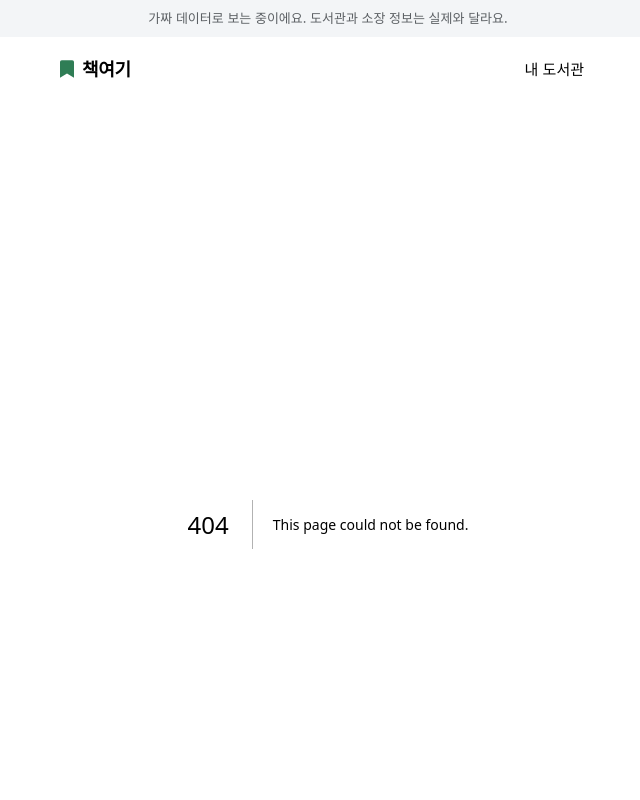
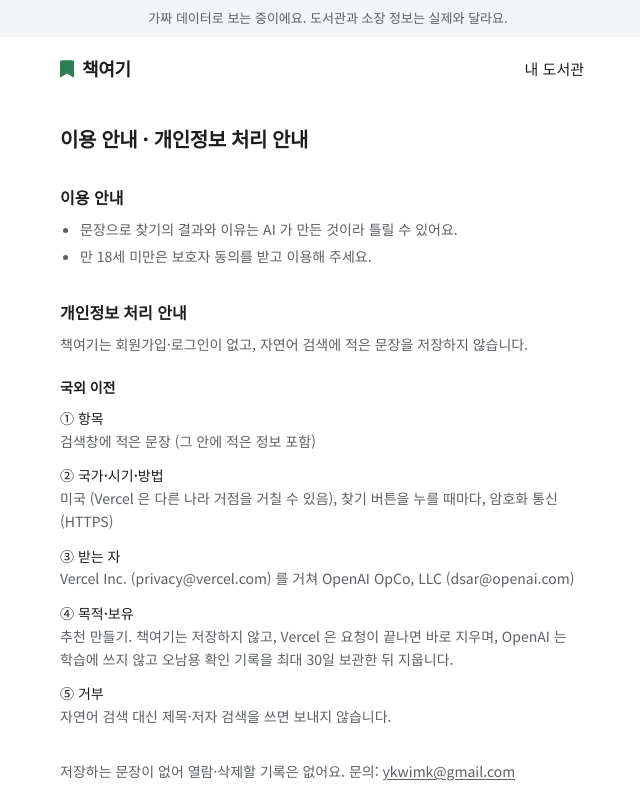
Before and after one commit to ykwimk/bookhere, a Next.js app: page /ask/about in a window 1280 px wide. Before the commit this address had no page. Shown: the top 800 px of the page, without its empty margins (312-952 px from the left). Built offline with nearby package versions, Linux system fonts and the light colour scheme.

Commit message:
feat: 문장 찾기 이용 안내·개인정보 처리 안내 페이지
Vercel AI 약관 8.3 필수 (verifier 2026-11-10 B 고친 판). /ask 와 같이 askOpen 이 닫히면 404.

Co-Authored-By: Claude Opus 5.5 <noreply@anthropic.com>

```diff
--- /dev/null
+++ b/app/ask/about/page.tsx
@@ -0,0 +1,74 @@
+import type { Metadata } from 'next';
+import { notFound } from 'next/navigation';
+import { askOpen } from '@/lib/ask/guard';
+import { PROMPT_VERSION } from '@/lib/llm';
+
+// 문구 B: verifier 판정 글자 그대로 (사업팀 research/verified/2026-11-10-agenda17-openai-vercel-약관.md "B. 고친 판").
+// ④ 는 Vercel Model Training 을 끄기 전 판 (Vercel 학습 언급 없음). LLM 서비스를 바꾸면 AskForm 문구 A 와 같이 고친다.
+export const metadata: Metadata = {
+  title: '이용 안내 · 개인정보 처리 안내',
+  description:
+    '문장으로 찾기에 적은 문장을 어디로 보내고 얼마나 두는지 알려 드려요.',
+};
+
+const TRANSFER = [
+  ['① 항목', '검색창에 적은 문장 (그 안에 적은 정보 포함)'],
+  [
+    '② 국가·시기·방법',
+    '미국 (Vercel 은 다른 나라 거점을 거칠 수 있음), 찾기 버튼을 누를 때마다, 암호화 통신(HTTPS)',
+  ],
+  [
+    '③ 받는 자',
+    'Vercel Inc. (privacy@vercel.com) 를 거쳐 OpenAI OpCo, LLC (dsar@openai.com)',
+  ],
+  [
+    '④ 목적·보유',
+    '추천 만들기. 책여기는 저장하지 않고, Vercel 은 요청이 끝나면 바로 지우며, OpenAI 는 학습에 쓰지 않고 오남용 확인 기록을 최대 30일 보관한 뒤 지웁니다.',
+  ],
+  ['⑤ 거부', '자연어 검색 대신 제목·저자 검색을 쓰면 보내지 않습니다.'],
+];
+
+export default function AskAboutPage() {
+  if (
+    !askOpen(PROMPT_VERSION, process.env.VERCEL_ENV, process.env.ASK_LAUNCHED)
+  )
+    notFound();
+  return (
+    <article className="text-[14px] leading-relaxed">
+      <h1 className="text-[20px] leading-[1.35] font-bold tracking-[-0.02em] text-balance">
+        이용 안내 · 개인정보 처리 안내
+      </h1>
+
+      <h2 className="mt-8 text-[16px] font-bold">이용 안내</h2>
+      <ul className="text-muted mt-2 list-disc space-y-1 pl-5">
+        <li>문장으로 찾기의 결과와 이유는 AI 가 만든 것이라 틀릴 수 있어요.</li>
+        <li>만 18세 미만은 보호자 동의를 받고 이용해 주세요.</li>
+      </ul>
+
+      <h2 className="mt-8 text-[16px] font-bold">개인정보 처리 안내</h2>
+      <p className="text-muted mt-2">
+        책여기는 회원가입·로그인이 없고, 자연어 검색에 적은 문장을 저장하지
+        않습니다.
+      </p>
+      <h3 className="mt-5 font-semibold">국외 이전</h3>
+      <dl className="mt-2 space-y-3">
+        {TRANSFER.map(([term, desc]) => (
+          <div key={term}>
+            <dt className="font-medium">{term}</dt>
+            <dd className="text-muted break-words">{desc}</dd>
+          </div>
+        ))}
+      </dl>
+
+      <p className="text-muted mt-8">
+        저장하는 문장이 없어 열람·삭제할 기록은 없어요. 문의:{' '}
+        <a
+          href="mailto:ykwimk@gmail.com"
+          className="hover:text-ink underline underline-offset-2"
+        >
+          ykwimk@gmail.com
+        </a>
+      </p>
+    </article>
+  );
+}
```
Also changed, not shown: 2 other files (tests, documents, lock files or other folders).
